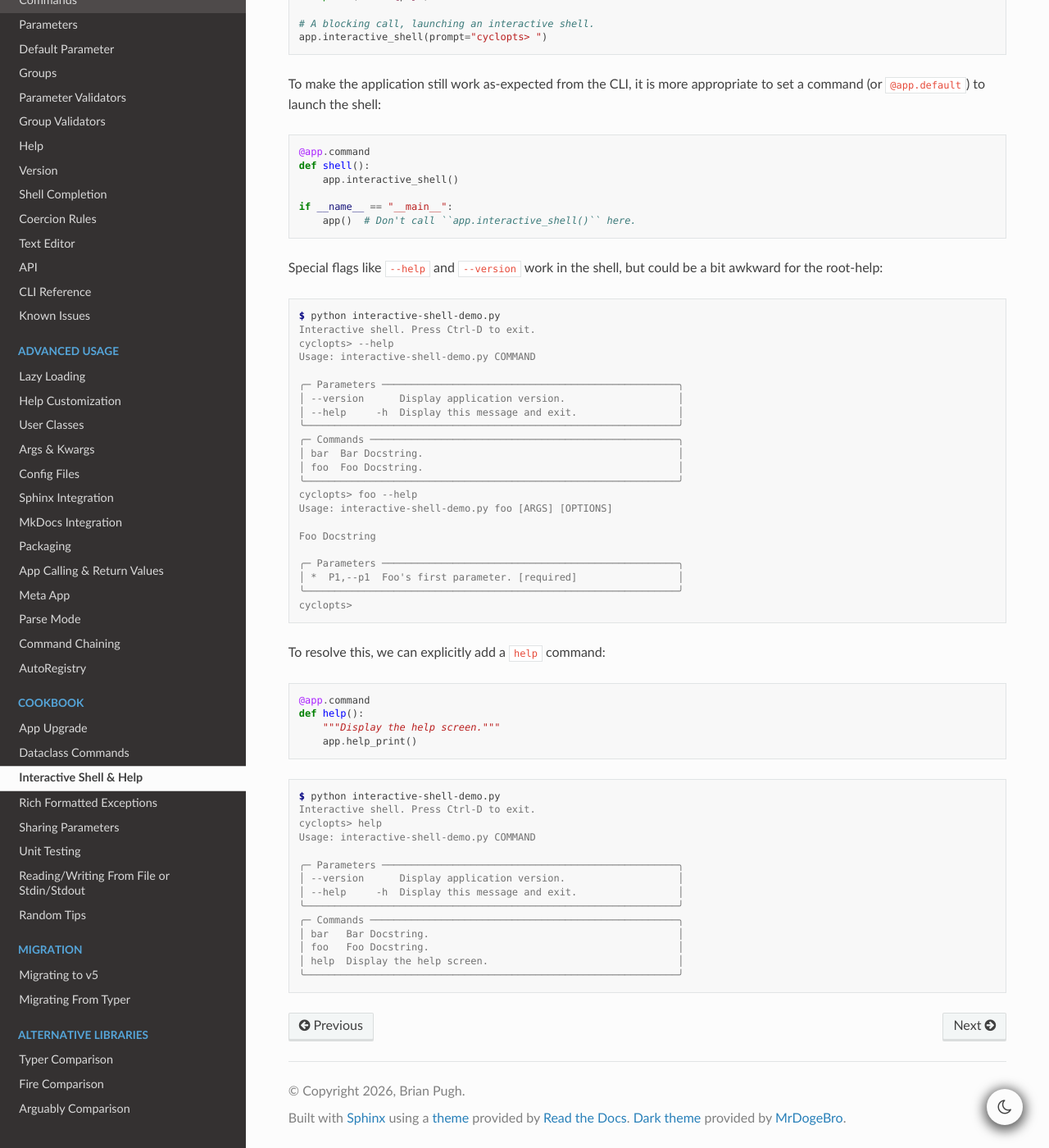
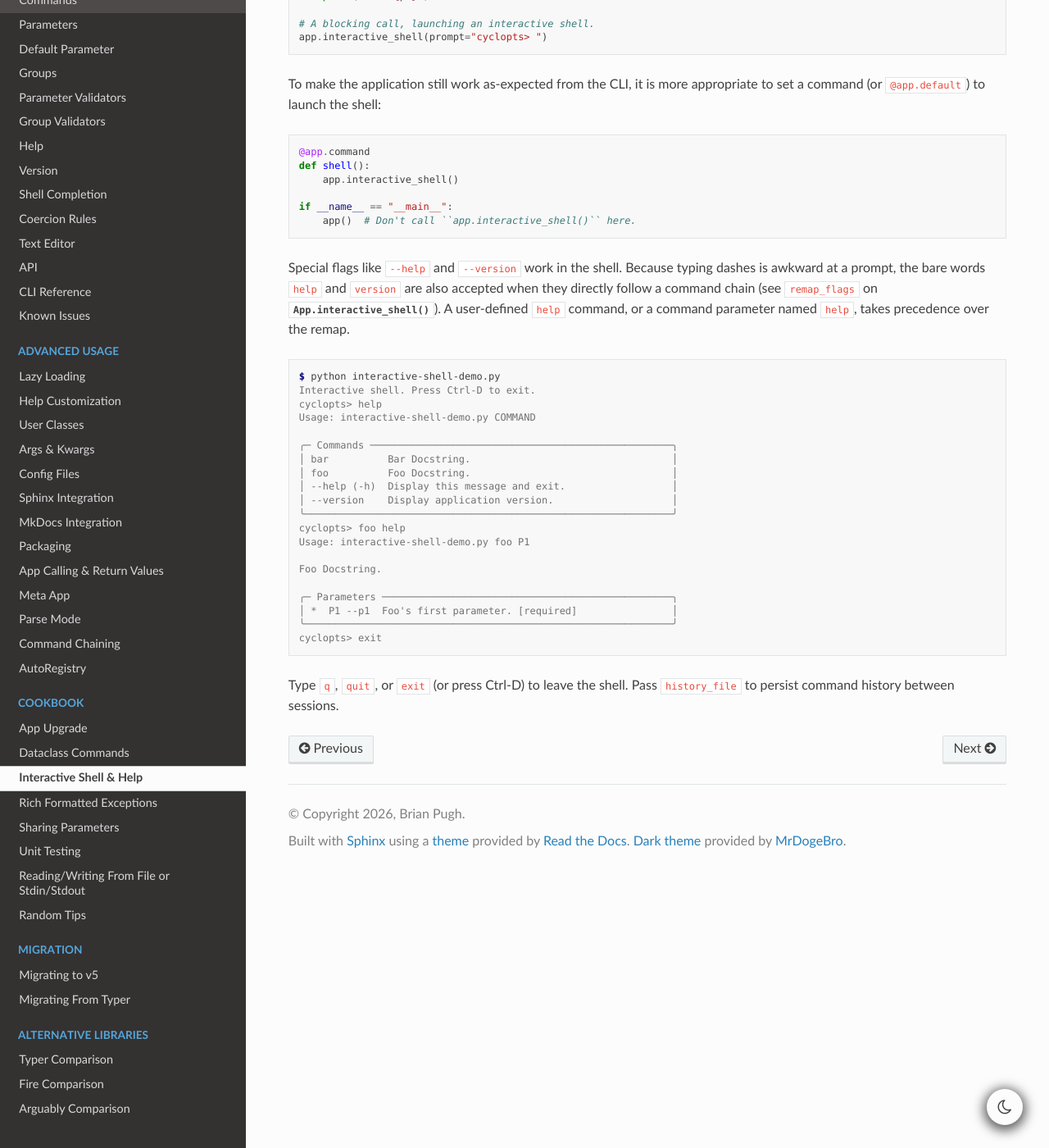
Before and after one commit to BrianPugh/cyclopts, a Sphinx documentation site: the page built from docs/source/cookbook/interactive_help.rst, in a window 1280 px wide and 1400 px high, scrolled down 637 px. Shown: the whole window at 82% size. Built offline with Sphinx 7.4.7 and the Read the Docs theme 3.1.0, drawn with Linux system fonts in a browser that asks for light colours; the version number could not be read and is left out.

Commit message:
feat: interactive_shell remap_flags maps bare help/version words to their long flags
Co-Authored-By: Claude Fable 5.1 <noreply@anthropic.com>

```diff
--- a/docs/source/cookbook/interactive_help.rst
+++ b/docs/source/cookbook/interactive_help.rst
@@ -46,41 +46,10 @@ To make the application still work as-expected from the CLI, it is more appropri
    if __name__ == "__main__":
        app()  # Don't call ``app.interactive_shell()`` here.
 
-Special flags like ``--help`` and ``--version`` work in the shell, but could be a bit awkward for the root-help:
-
-.. code-block:: console
-
-   $ python interactive-shell-demo.py
-   Interactive shell. Press Ctrl-D to exit.
-   cyclopts> --help
-   Usage: interactive-shell-demo.py COMMAND
-
-   ╭─ Parameters ──────────────────────────────────────────────────╮
-   │ --version      Display application version.                   │
-   │ --help     -h  Display this message and exit.                 │
-   ╰───────────────────────────────────────────────────────────────╯
-   ╭─ Commands ────────────────────────────────────────────────────╮
-   │ bar  Bar Docstring.                                           │
-   │ foo  Foo Docstring.                                           │
-   ╰───────────────────────────────────────────────────────────────╯
-   cyclopts> foo --help
-   Usage: interactive-shell-demo.py foo [ARGS] [OPTIONS]
-
-   Foo Docstring
-
-   ╭─ Parameters ──────────────────────────────────────────────────╮
-   │ *  P1,--p1  Foo's first parameter. [required]                 │
-   ╰───────────────────────────────────────────────────────────────╯
-   cyclopts>
-
-To resolve this, we can explicitly add a ``help`` command:
-
-.. code-block:: python
-
-   @app.command
-   def help():
-       """Display the help screen."""
-       app.help_print()
+Special flags like ``--help`` and ``--version`` work in the shell. Because typing dashes is
+awkward at a prompt, the bare words ``help`` and ``version`` are also accepted when they directly
+follow a command chain (see ``remap_flags`` on :meth:`.App.interactive_shell`). A user-defined
+``help`` command, or a command parameter named ``help``, takes precedence over the remap.
 
 .. code-block:: console
 
@@ -89,12 +58,21 @@ To resolve this, we can explicitly add a ``help`` command:
    cyclopts> help
    Usage: interactive-shell-demo.py COMMAND
 
-   ╭─ Parameters ──────────────────────────────────────────────────╮
-   │ --version      Display application version.                   │
-   │ --help     -h  Display this message and exit.                 │
-   ╰───────────────────────────────────────────────────────────────╯
-   ╭─ Commands ────────────────────────────────────────────────────╮
-   │ bar   Bar Docstring.                                          │
-   │ foo   Foo Docstring.                                          │
-   │ help  Display the help screen.                                │
-   ╰───────────────────────────────────────────────────────────────╯
+   ╭─ Commands ───────────────────────────────────────────────────╮
+   │ bar          Bar Docstring.                                  │
+   │ foo          Foo Docstring.                                  │
+   │ --help (-h)  Display this message and exit.                  │
+   │ --version    Display application version.                    │
+   ╰──────────────────────────────────────────────────────────────╯
+   cyclopts> foo help
+   Usage: interactive-shell-demo.py foo P1
+
+   Foo Docstring.
+
+   ╭─ Parameters ─────────────────────────────────────────────────╮
+   │ *  P1 --p1  Foo's first parameter. [required]                │
+   ╰──────────────────────────────────────────────────────────────╯
+   cyclopts> exit
+
+Type ``q``, ``quit``, or ``exit`` (or press Ctrl-D) to leave the shell. Pass ``history_file`` to
+persist command history between sessions.
```
Also changed, not shown: 2 other files.
